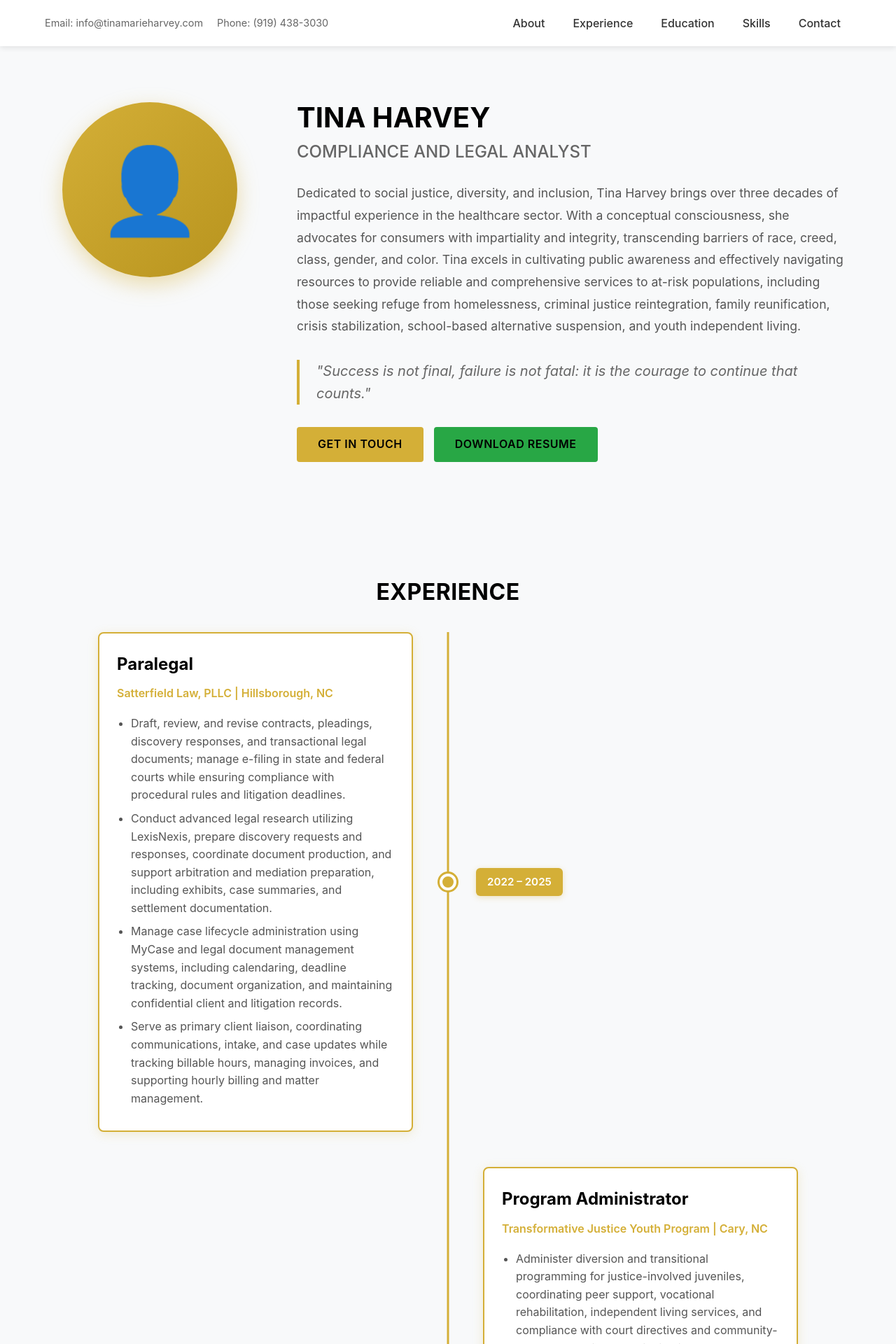
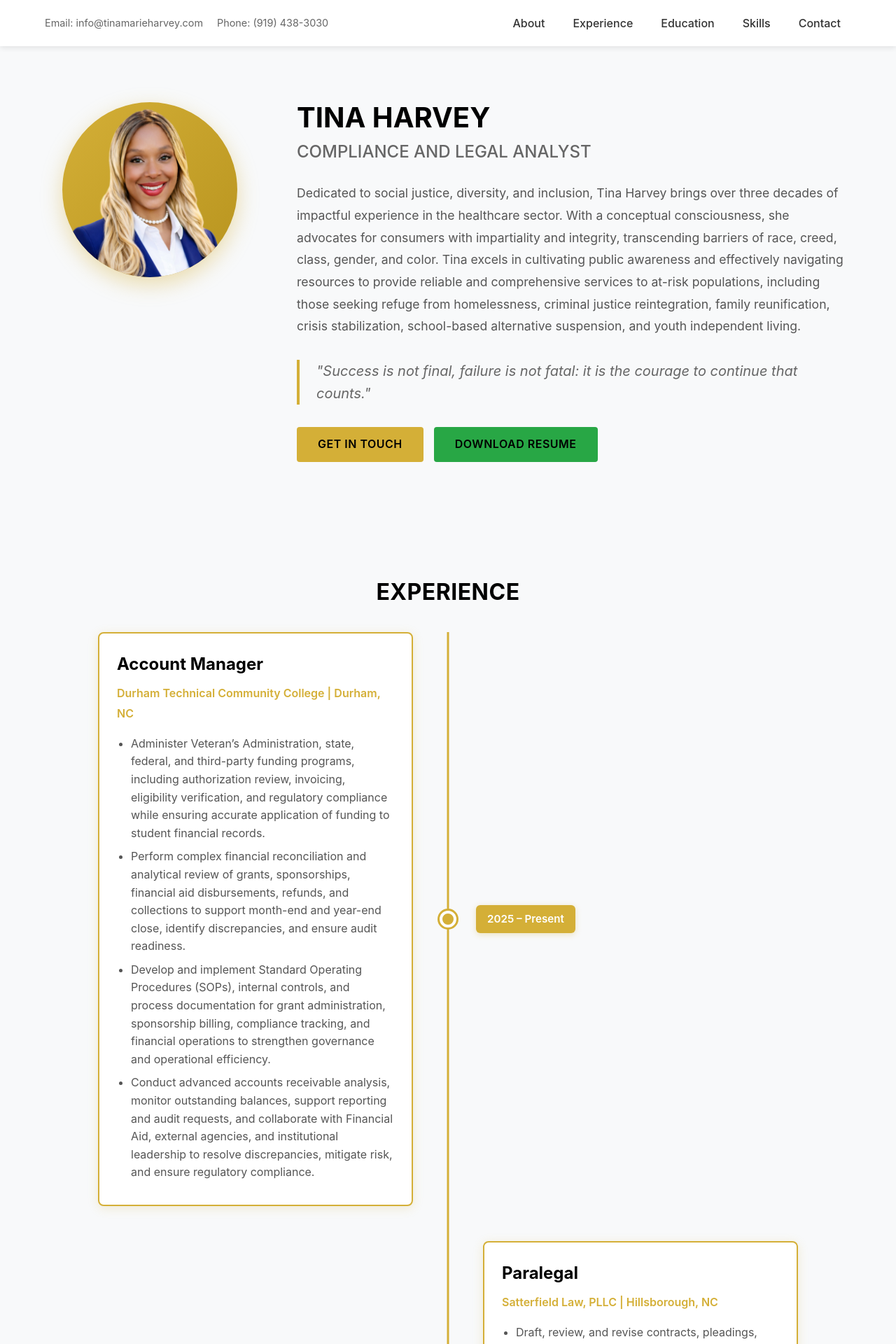
Before and after one commit to josiahlaster/TinaHarveyPort, a React (Vite) app: page / in a window 1280 px wide. Shown: the top 1920 px of the page at 70% size. Built offline with nearby package versions, Linux system fonts and the light colour scheme.

Commit message:
profile picture update and new work exp

```diff
--- a/src/App.jsx
+++ b/src/App.jsx
@@ -1,9 +1,9 @@
-import { useState } from 'react'
 import './App.css'
 import Header from './components/Header'
 import Hero from './components/Hero'
 import Experience from './components/Experience'
 import Education from './components/Education'
+import Certificates from './components/Certificate'
 import Skills from './components/Skills'
 import Contact from './components/Contact'
 import Footer from './components/Footer'
@@ -15,6 +15,7 @@ function App() {
       <Hero />
       <Experience />
       <Education />
+      <Certificates />
       <Skills />
       <Contact />
       <Footer />
--- /dev/null
+++ b/src/components/Certificate.css
@@ -0,0 +1,64 @@
+.certificate  {
+  background-color: #ffffff;
+}
+
+.certificate-grid {
+  display: grid;
+  grid-template-columns: repeat(auto-fit, minmax(300px, 1fr));
+  gap: 30px;
+  width: 100%;
+}
+
+.certificate-card {
+  certificate-color: #f8f9fa;
+  padding: 30px;
+  border-radius: 8px;
+  text-align: center;
+  box-shadow: 0 4px 12px rgba(0, 0, 0, 0.08);
+  transition: transform 0.3s ease, box-shadow 0.3s ease;
+}
+
+.certificate-card:hover {
+  transform: translateY(-5px);
+  box-shadow: 0 8px 20px rgba(0, 0, 0, 0.15);
+}
+
+.certificate-icon {
+  font-size: 3rem;
+  margin-bottom: 15px;
+}
+
+.certificate-card h3 {
+  color: #000000;
+  margin-bottom: 0.5rem;
+}
+
+.field {
+  color: #d4af37;
+  font-weight: 600;
+  margin-bottom: 0.75rem;
+}
+
+.institution {
+  color: #555555;
+  font-size: 1.1rem;
+  margin-bottom: 0.5rem;
+}
+
+.year {
+  color: #666666;
+  font-size: 0.95rem;
+  margin-bottom: 1rem;
+}
+
+.honors {
+  color: #28a745;
+  font-weight: 600;
+  font-style: italic;
+}
+
+@media (max-width: 768px) {
+  .certificate-grid {
+    grid-template-columns: 1fr;
+  }
+}
--- /dev/null
+++ b/src/components/Certificate.jsx
@@ -0,0 +1,56 @@
+import './Certificate.css'
+
+function Certificates() {
+  const education = [
+    {
+      degree: "Advanced Certificate",
+      field: "Real Estate Law",
+      institution: "Blackstone Career Institute",
+      year: "2024",
+      honors: ""
+    },
+    {
+      degree: "Advanced Certificate",
+      field: "Civil Litigation",
+      institution: "Blackstone Career Institute",
+      year: "2021",
+      honors: ""
+    },
+    {
+      degree: "Advanced Certificate",
+      field: "Family Law",
+      institution: "Blackstone Career Institute",
+      year: "2020",
+      honors: ""
+    },
+    {
+      degree: "Diploma",
+      field: "Legal Assistant/Paralegal",
+      institution: "Blackstone Career Institute",
+      year: "2019",
+      honors: "Honors Distinction"
+    },
+
+
+  ]
+
+  return (
+    <section id="certificates" className="certificate">
+      <h2>Paralegal Education</h2>
+      <div className="certificate-grid">
+        {education.map((edu, index) => (
+          <div key={index} className="certificate-card">
+            <div className="certificate-icon">{edu.icon}</div>
+            <h3>{edu.degree}</h3>
+            <p className="field">{edu.field}</p>
+            <p className="institution">{edu.institution}</p>
+            <p className="year">{edu.year}</p>
+            {edu.honors && <p className="honors">✨ {edu.honors}</p>}
+          </div>
+        ))}
+      </div>
+    </section>
+  )
+}
+
+export default Certificates
--- a/src/components/Education.jsx
+++ b/src/components/Education.jsx
@@ -35,7 +35,7 @@ function Education() {
 
   return (
     <section id="education" className="education">
-      <h2>Education</h2>
+      <h2>College Education</h2>
       <div className="education-grid">
         {education.map((edu, index) => (
           <div key={index} className="education-card">
--- a/src/components/Experience.jsx
+++ b/src/components/Experience.jsx
@@ -2,6 +2,17 @@ import './Experience.css'
 
 function Experience() {
   const experiences = [
+            {
+      title: "Account Manager",
+      company: "Durham Technical Community College | Durham, NC",
+      period: "2025 – Present",
+      description: [
+        "Administer Veteran’s Administration, state, federal, and third-party funding programs, including authorization review, invoicing, eligibility verification, and regulatory compliance while ensuring accurate application of funding to student financial records.",
+        "Perform complex financial reconciliation and analytical review of grants, sponsorships, financial aid disbursements, refunds, and collections to support month-end and year-end close, identify discrepancies, and ensure audit readiness.",
+        "Develop and implement Standard Operating Procedures (SOPs), internal controls, and process documentation for grant administration, sponsorship billing, compliance tracking, and financial operations to strengthen governance and operational efficiency.",
+        "Conduct advanced accounts receivable analysis, monitor outstanding balances, support reporting and audit requests, and collaborate with Financial Aid, external agencies, and institutional leadership to resolve discrepancies, mitigate risk, and ensure regulatory compliance."
+      ]
+    },
         {
       title: "Paralegal",
       company: "Satterfield Law, PLLC | Hillsborough, NC",
--- a/src/components/Hero.css
+++ b/src/components/Hero.css
@@ -26,8 +26,11 @@
   box-shadow: 0 10px 30px rgba(212, 175, 55, 0.4);
 }
 
-.photo-placeholder {
-  font-size: 120px;
+.profile-photo img {
+  width: 100%;
+  height: 100%;
+  border-radius: 50%;
+  object-fit: cover;
 }
 
 .hero-text h1 {
--- a/src/components/Hero.jsx
+++ b/src/components/Hero.jsx
@@ -1,4 +1,5 @@
 import './Hero.css'
+import headshot from '../assets/headshot2.png'
 
 function Hero() {
   return (
@@ -6,7 +7,7 @@ function Hero() {
       <div className="hero-content">
         <div className="hero-image">
           <div className="profile-photo">
-            <span className="photo-placeholder">👤</span>
+            <img src={headshot} alt="Tina Harvey" />
           </div>
         </div>
         <div className="hero-text">
```
Also changed, not shown: src/assets/headshot2.png (added).
